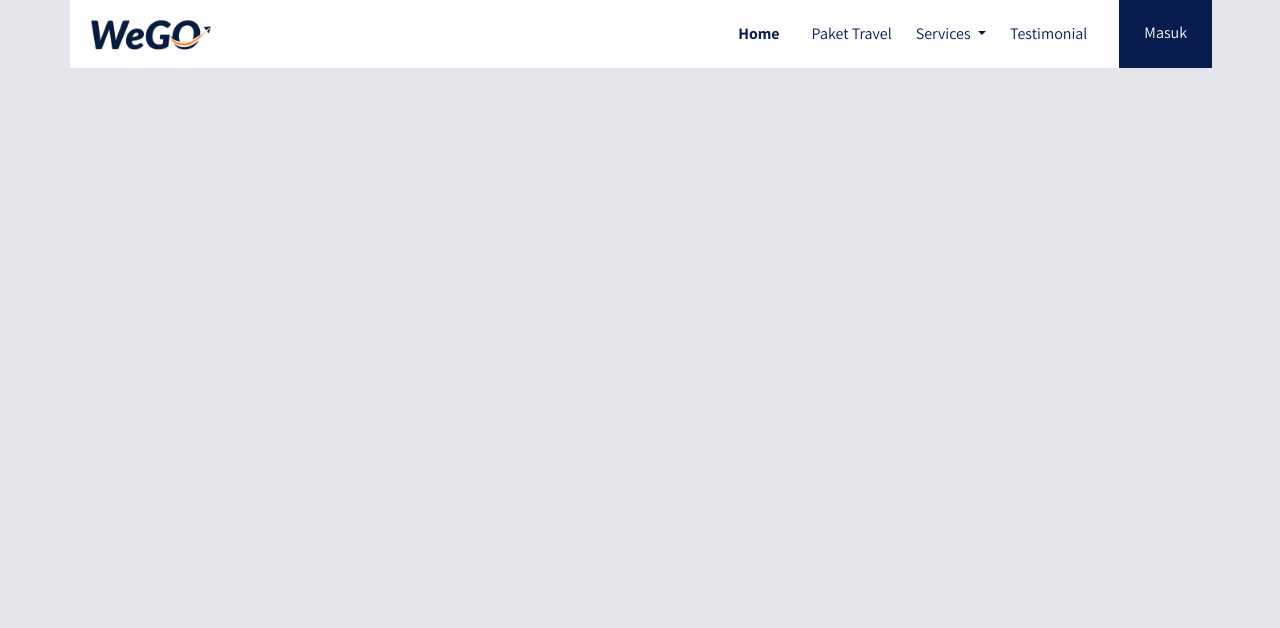
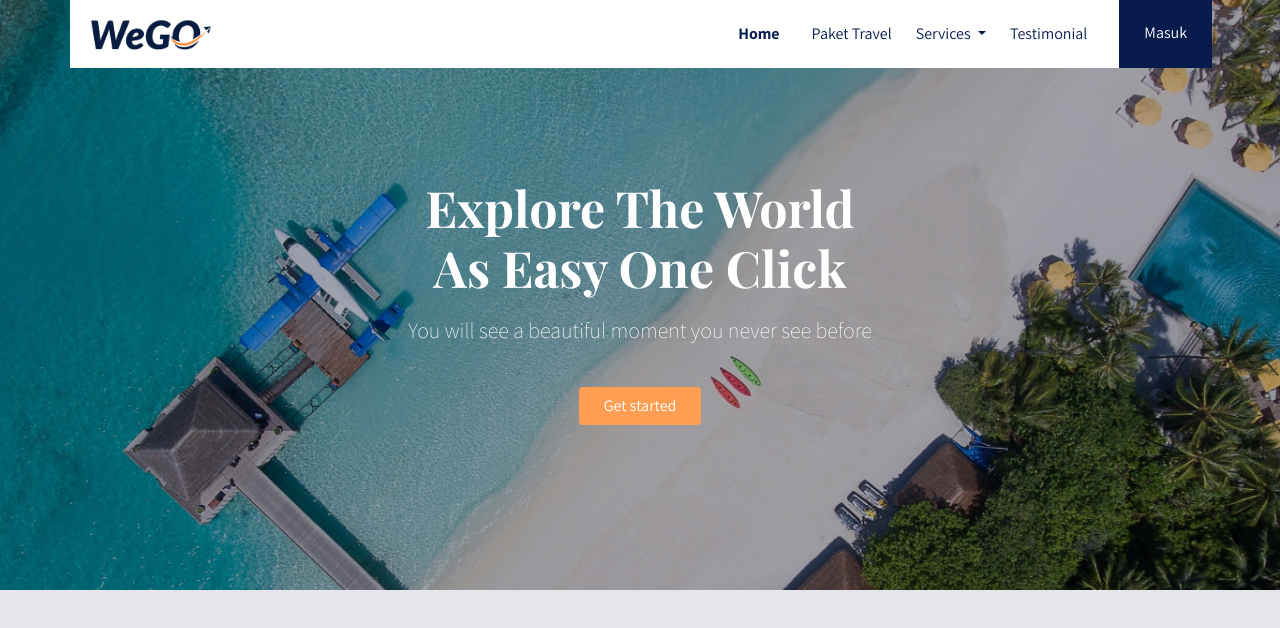
Before and after one commit to akbarreynaldi/WeGO-Website, a website: page index.html in a window 1280 px wide. Drawn offline with nearby package versions, Linux system fonts and the light colour scheme; a web font is replaced by a local one.

Commit message:
membuat header

```diff
--- a/frontend/styles/main.scss
+++ b/frontend/styles/main.scss
@@ -1,9 +1,10 @@
 body {
-    background-color: #e4e6eb;
+    background-color: #E4E6EB;
     font-family: 'Assistant', sans-serif;
     color: #071C4D;
 }
 
+// navbar
 .navbar-brand {
     img {
         max-height: 40px;
@@ -36,9 +37,38 @@ body {
 
 .btn-login {
     background-color: #071C4D;
-    color: #fff;
+    color: #FFF;
     &:hover {
         background-color: #234681;
-        color: #fff;
+        color: #FFF;
     }
 }
+
+// header
+header {
+    padding: 180px 0 165px;
+    margin-top: -70px;
+    background-image: url('../images/header.jpg');
+    background-size: cover;
+    h1,
+    p {
+        color: #FFF;
+    }
+    h1 {
+        font-family: 'Playfair Display', serif;
+        font-weight: bold;
+        font-size: 50px;
+    }
+    p {
+        font-size: 22px;
+        font-weight: lighter;
+    }
+    .btn-get-started {
+        background-color: #FF9E53;
+        color: #FFF;
+        &:hover {
+            background-color: #FFAA69;
+            color: #FFF;
+        }
+    }
+}
--- a/index.html
+++ b/index.html
@@ -5,7 +5,7 @@
     <meta charset="UTF-8">
     <meta name="viewport" content="width=device-width, initial-scale=1.0">
     <title>WeGO</title>
-    <link rel="stylesheet" href="frontend/libraries/bootstrap/css/bootstrap.css">
+    <link rel="stylesheet" href="frontend/libraries/bootstrap/css/bootstrap.min.css">
     <link href="https://fonts.googleapis.com/css2?family=Assistant:wght@200;300;400;600;700;800&family=Playfair+Display:ital,wght@0,400;0,500;0,600;0,700;0,800;0,900;1,400;1,500;1,600;1,700;1,800;1,900&display=swap" rel="stylesheet">
     <link rel="stylesheet" href="frontend/styles/main.css">
 </head>
@@ -16,6 +16,7 @@
 
     <!-- Bootstrap navbar example -->
     <!-- https://www.w3schools.com/bootstrap4/bootstrap_navbar.asp -->
+    <!-- navbar -->
     <div class="container">
         <nav class="row navbar navbar-expand-lg navbar-light bg-white">
             <a href="#" class="navbar-brand">
@@ -65,11 +66,24 @@
         </nav>
     </div>
 
+    <!-- header -->
+    <header class="text-center">
+        <h1>
+            Explore The World
+            <br> As Easy One Click
+        </h1>
+        <p class="mt-3">
+            You will see a beautiful moment you never see before
+        </p>
+        <a href="#" class="btn btn-get-started px-4 mt-4">
+            Get started
+        </a>
+    </header>
     <main></main>
     <footer></footer>
-    <script src="frontend/libraries/retina/retina.js"></script>
     <script src="frontend/libraries/jquery/jquery-3.5.1.min.js"></script>
-    <script src="frontend/libraries/bootstrap/js/bootstrap.js"></script>
+    <script src="frontend/libraries/bootstrap/js/bootstrap.min.js"></script>
+    <script src="frontend/libraries/retina/retina.min.js"></script>
 </body>
 
 </html>
```
Also changed, not shown: frontend/images/header.jpg (added), frontend/styles/main.css, 2 other files.
